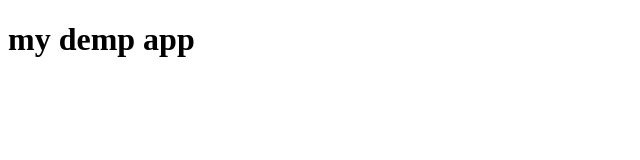
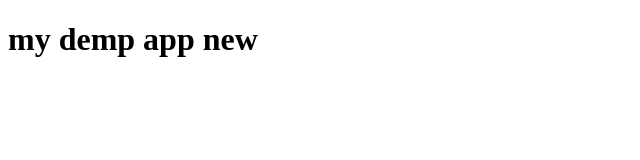
Before and after one commit to mitdosi/code_deploy_aws, a plain HTML site: page index.html in a window 1280 px wide. Shown: the full height of the page, 0-640 px from the left. Drawn offline with Linux system fonts and the light colour scheme.

```diff
--- a/index.html
+++ b/index.html
@@ -1,2 +1,2 @@
 <!DOCTYPE html>
-<h1>my demp app</h1>
+<h1>my demp app new</h1>
```
